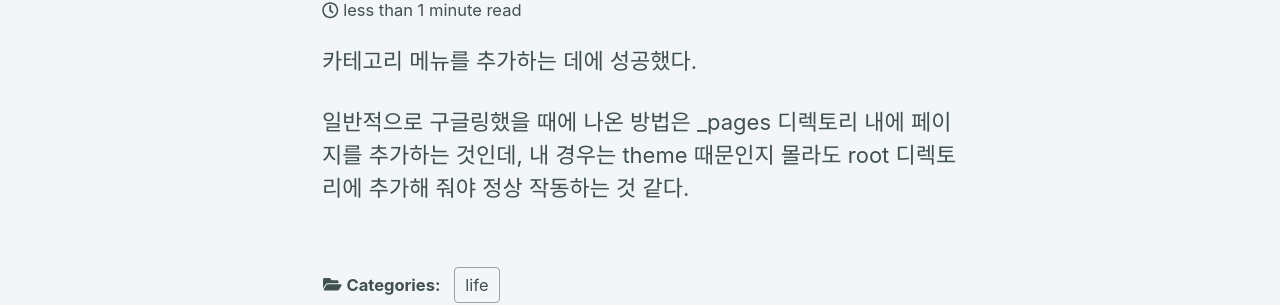
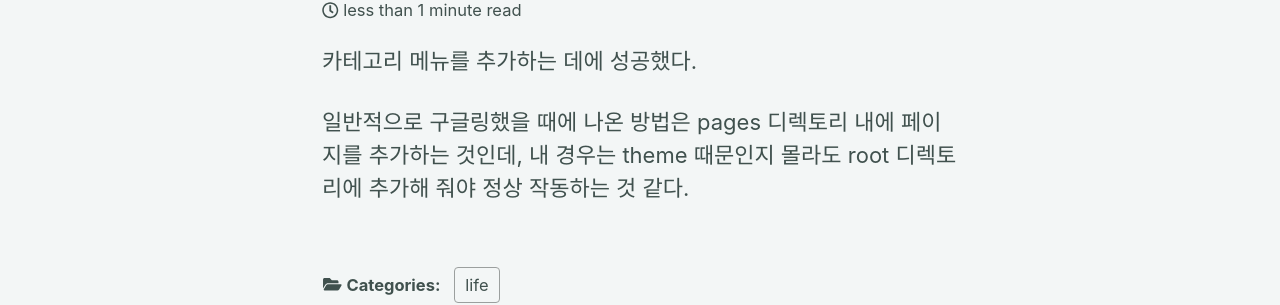
Before and after one commit to jjojjosj/jjojjosj.github.io, a Jekyll site: the page built from _posts/2019-11-17-add-category.md, in a window 1280 px wide. Shown: the part 156-461 px from the top of the page. Built offline with Jekyll 4.4.1, drawn with Linux system fonts in a browser that asks for light colours; cached includes are drawn as plain includes; nearby versions of some CDN libraries.

Commit message:
언더스코어 문자 제거

```diff
--- a/_posts/2019-11-17-add-category.md
+++ b/_posts/2019-11-17-add-category.md
@@ -6,4 +6,4 @@ categories: life
 
 카테고리 메뉴를 추가하는 데에 성공했다.
 
-일반적으로 구글링했을 때에 나온 방법은 _pages 디렉토리 내에 페이지를 추가하는 것인데, 내 경우는 theme 때문인지 몰라도 root 디렉토리에 추가해 줘야 정상 작동하는 것 같다.
+일반적으로 구글링했을 때에 나온 방법은 pages 디렉토리 내에 페이지를 추가하는 것인데, 내 경우는 theme 때문인지 몰라도 root 디렉토리에 추가해 줘야 정상 작동하는 것 같다.
```
